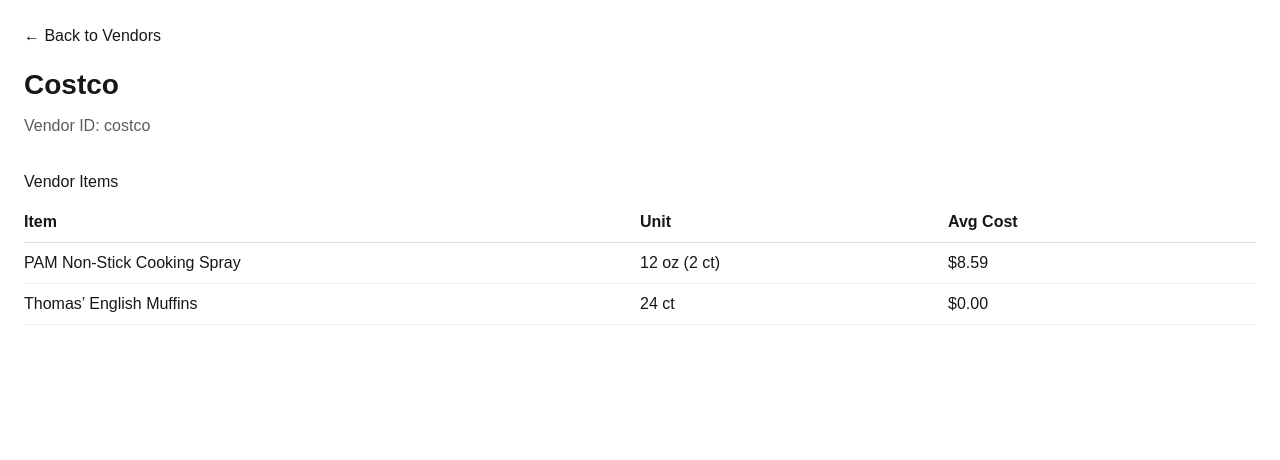
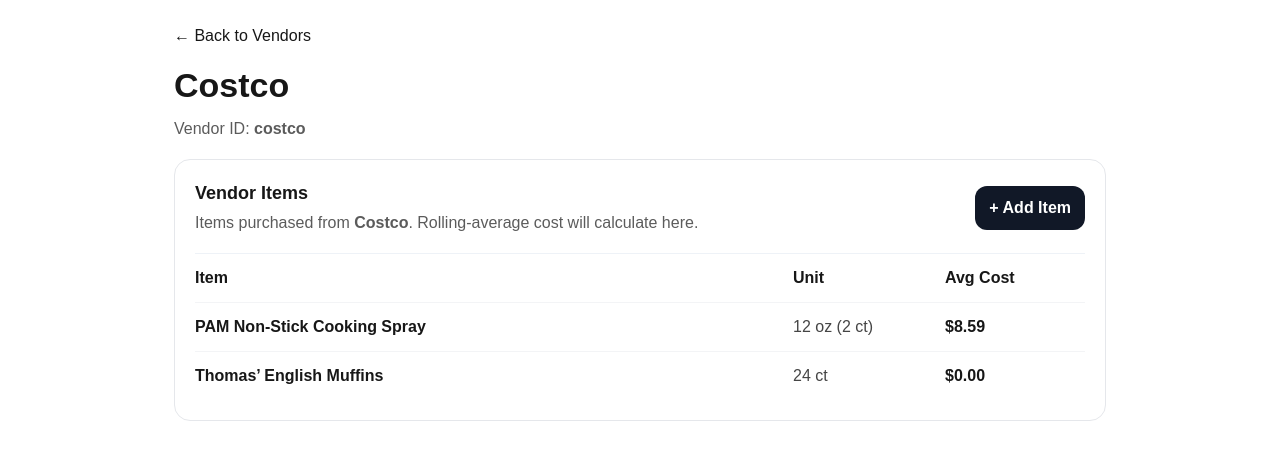
Before and after one commit to pilot1959/caterpilot-inventory, a Next.js app: page /vendors/costco in a window 1280 px wide. Shown: the top 460 px of the page. Built offline with nearby package versions, Linux system fonts and the light colour scheme.

Commit message:
Update page.tsx

```diff
--- a/app/vendors/[id]/page.tsx
+++ b/app/vendors/[id]/page.tsx
@@ -1,68 +1,37 @@
 import Link from "next/link";
-import { seedVendors, rollingAverage, money } from "@/app/components/vendors/vendorData";
+import VendorItems from "../../components/vendors/VendorItems";
+import { seedVendors } from "../../components/vendors/vendorData";
 
 export default function VendorDetailPage({
   params,
 }: {
   params: { id: string };
 }) {
-  const vendor = seedVendors.find(v => v.id === params.id);
+  const vendor = seedVendors.find((v) => v.id === params.id);
 
   if (!vendor) {
     return (
       <div style={{ padding: 24 }}>
         <Link href="/vendors">← Back to Vendors</Link>
-        <h1 style={{ marginTop: 16 }}>Vendor Not Found</h1>
+        <h1 style={{ marginTop: 12 }}>Vendor Not Found</h1>
+        <p style={{ opacity: 0.7 }}>No vendor exists with id: {params.id}</p>
       </div>
     );
   }
 
   return (
-    <div style={{ padding: 24 }}>
-      <Link href="/vendors">← Back to Vendors</Link>
+    <div style={{ padding: 24, maxWidth: 980, margin: "0 auto" }}>
+      <Link href="/vendors" style={{ textDecoration: "none" }}>
+        ← Back to Vendors
+      </Link>
 
-      <h1 style={{ fontSize: 28, fontWeight: 700, marginTop: 16 }}>
-        {vendor.name}
-      </h1>
+      <h1 style={{ fontSize: 34, fontWeight: 900, margin: "12px 0 0" }}>{vendor.name}</h1>
+      <div style={{ marginTop: 6, opacity: 0.7 }}>
+        Vendor ID: <b>{params.id}</b>
+      </div>
 
-      <p style={{ marginTop: 8, opacity: 0.7 }}>
-        Vendor ID: {vendor.id}
-      </p>
-
-      <div style={{ marginTop: 32 }}>
-        <h2>Vendor Items</h2>
-
-        <div style={{ marginTop: 16 }}>
-          <div
-            style={{
-              display: "grid",
-              gridTemplateColumns: "2fr 1fr 1fr",
-              fontWeight: 600,
-              borderBottom: "1px solid #ddd",
-              paddingBottom: 8
-            }}
-          >
-            <div>Item</div>
-            <div>Unit</div>
-            <div>Avg Cost</div>
-          </div>
-
-          {vendor.items.map(item => (
-            <div
-              key={item.id}
-              style={{
-                display: "grid",
-                gridTemplateColumns: "2fr 1fr 1fr",
-                padding: "8px 0",
-                borderBottom: "1px solid #eee"
-              }}
-            >
-              <div>{item.name}</div>
-              <div>{item.unit}</div>
-              <div>{money(rollingAverage(item.costHistory))}</div>
-            </div>
-          ))}
-        </div>
+      <div style={{ marginTop: 18 }}>
+        <VendorItems vendor={vendor} />
       </div>
     </div>
   );
```
